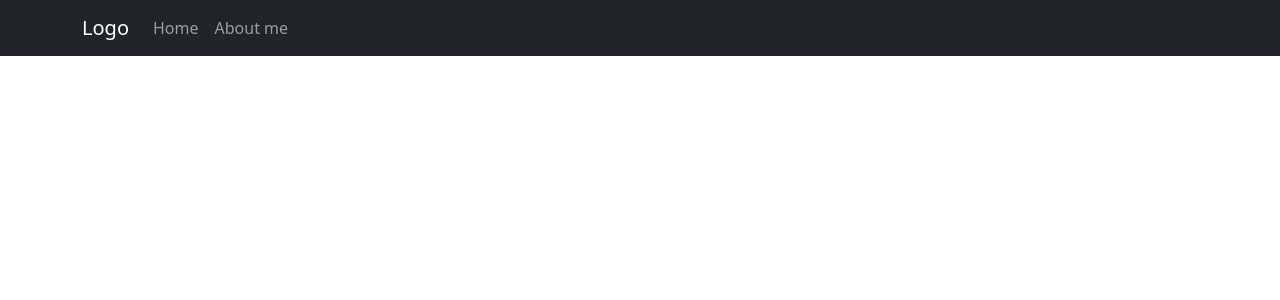
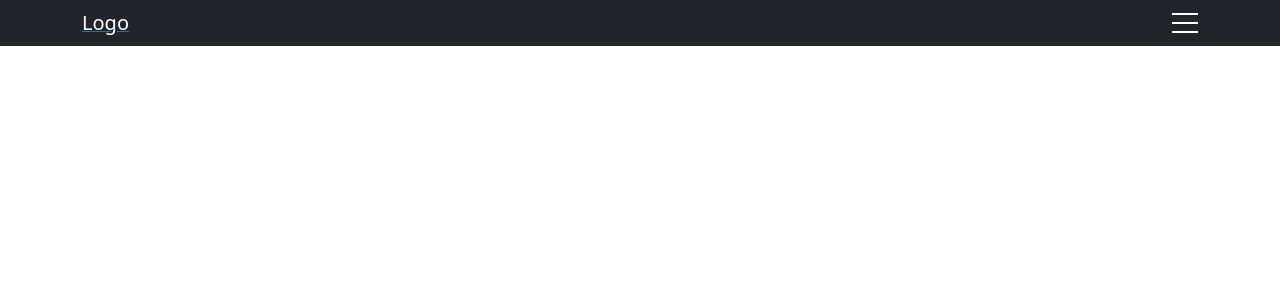
Before and after one commit to pixelPepe/blog, a React (Create React App) app: page / in a window 1280 px wide. Shown: the top 300 px of the page. Built offline with nearby package versions, Linux system fonts and the light colour scheme.

Commit message:
add burger menu

```diff
--- a/src/components/Header/Header.module.scss
+++ b/src/components/Header/Header.module.scss
@@ -0,0 +1,45 @@
+.burgerBtn {
+  padding: 0;
+  background: none;
+  border: none;
+  display: block;
+  position: relative;
+  margin-left: 10px;
+  width: 26px;
+  height: 18px;
+
+  span {
+    top: calc(50% - 1px);
+
+    &,
+    &::before,
+    &::after {
+      content: '';
+      display: block;
+      position: absolute;
+      width: 26px;
+      height: 2px;
+
+      transition: transform 0.3s ease;
+      background-color: #ffffff;
+    }
+
+    &.active {
+      background-color: #ffffff00;
+      &::before {
+        top: calc(50% - 1px);
+        transform: rotate(45deg);
+      }
+      &::after {
+        top: calc(50% - 1px);
+        transform: rotate(-45deg);
+      }
+    }
+    &::before {
+      top: 9px;
+    }
+    &::after {
+      bottom: 9px;
+    }
+  }
+}
--- a/src/components/Header/Header.tsx
+++ b/src/components/Header/Header.tsx
@@ -1,20 +1,40 @@
-import React from 'react';
+import React, { useState } from 'react';
 import { HeaderPropsI } from './HeaderProps';
 import styles from './Header.module.scss';
-import { Navbar, Container, Nav } from 'react-bootstrap';
+import { Navbar, Container, Offcanvas, ListGroup } from 'react-bootstrap';
+import cn from 'classnames';
+import { Link } from 'react-router-dom';
 
 export const Header: React.FC<HeaderPropsI> = () => {
+  const [show, setShow] = useState(false);
+
+  const handleClose = () => setShow(false);
+  const handleShow = () => setShow(true);
+
   return (
     <Navbar bg="dark" variant="dark" expand="lg">
       <Container>
-        <Navbar.Brand href="#home">Logo</Navbar.Brand>
-        <Navbar.Toggle aria-controls="basic-navbar-nav" />
-        <Navbar.Collapse id="basic-navbar-nav">
-          <Nav className="ml-auto">
-            <Nav.Link href="#home">Home</Nav.Link>
-            <Nav.Link href="#about">About me</Nav.Link>
-          </Nav>
-        </Navbar.Collapse>
+        <Link to={'/'}>
+          <Navbar.Brand>Logo</Navbar.Brand>
+        </Link>
+        <button className={styles.burgerBtn} onClick={handleShow}>
+          <span className={cn(show ? styles.active : null)}></span>
+        </button>
+        <Offcanvas show={show} onHide={handleClose}>
+          <Offcanvas.Header>
+            <Offcanvas.Title>Меню</Offcanvas.Title>
+          </Offcanvas.Header>
+          <Offcanvas.Body>
+            <ListGroup variant="flush">
+              <Link to={'/about'}>
+                <ListGroup.Item>Обо мне</ListGroup.Item>
+              </Link>
+              <Link to={'/'}>
+                <ListGroup.Item>Список постов</ListGroup.Item>
+              </Link>
+            </ListGroup>
+          </Offcanvas.Body>
+        </Offcanvas>
       </Container>
     </Navbar>
   );
```
